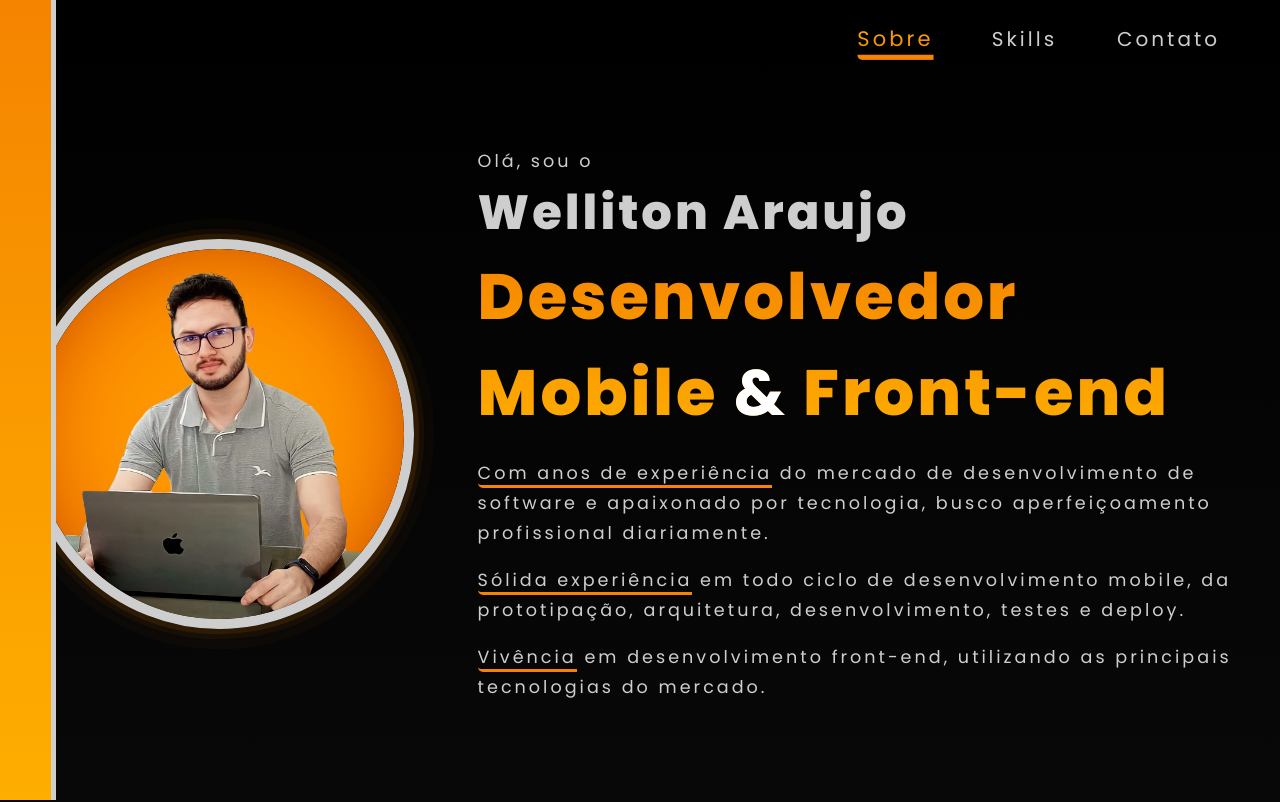
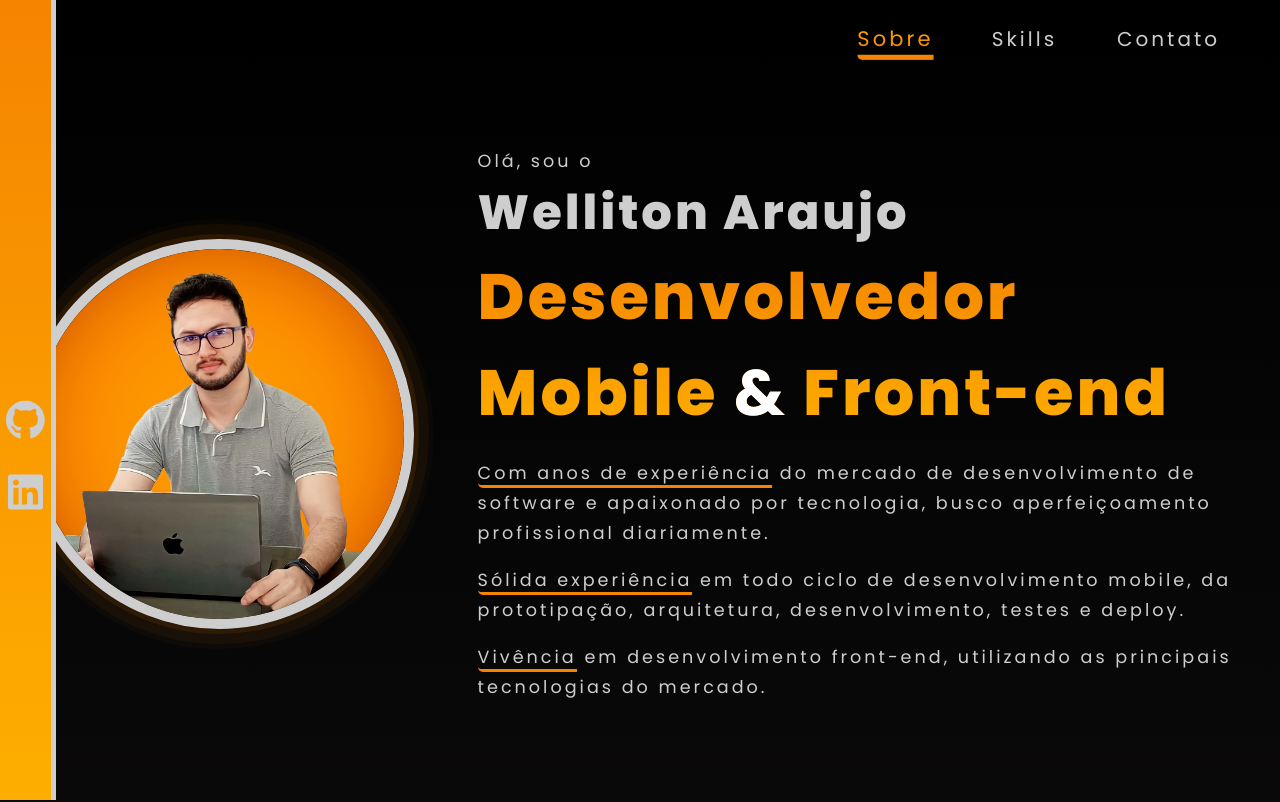
Before and after one commit to wellitonaraujo/Portfolio-React, a React (Vite) app: page / in a window 1280 px wide. Shown: the top 802 px of the page. Built offline with nearby package versions, Linux system fonts and the light colour scheme.

Commit message:
add social links

```diff
--- a/package.json
+++ b/package.json
@@ -10,6 +10,10 @@
     "preview": "vite preview"
   },
   "dependencies": {
+    "@fortawesome/fontawesome-svg-core": "^6.4.2",
+    "@fortawesome/free-brands-svg-icons": "^6.4.2",
+    "@fortawesome/free-solid-svg-icons": "^6.4.2",
+    "@fortawesome/react-fontawesome": "^0.2.0",
     "react": "^18.2.0",
     "react-dom": "^18.2.0",
     "react-router-dom": "^6.16.0",
--- a/src/App.tsx
+++ b/src/App.tsx
@@ -1,8 +1,10 @@
 import './App.css'
 import { GlobalStyle } from './GlobalStyle'
 import NavBar from './components/NavBar'
-import { VerticalLine } from './pages/Home/styles'
+import { StyledFontAwesomeIcon, VerticalLine } from './pages/Home/styles'
 import AppRoutes from './routes/app.routes'
+
+import { faGithub, faLinkedin } from '@fortawesome/free-brands-svg-icons';
 
 function App() {
   return (
@@ -10,7 +12,15 @@ function App() {
       <NavBar />
       <GlobalStyle />
       <AppRoutes />
-      <VerticalLine />
+      <VerticalLine>
+        <a href='https://github.com/wellitonaraujo' target="_blank">
+          <StyledFontAwesomeIcon icon={faGithub} style={{ marginTop: 400 }} />
+        </a>
+
+        <a href='https://www.linkedin.com/in/wellitonaraujo/' target="_blank">
+          <StyledFontAwesomeIcon icon={faLinkedin} />
+        </a>
+      </VerticalLine>
     </>
   )
 }
--- a/src/components/Form/styles.ts
+++ b/src/components/Form/styles.ts
@@ -22,7 +22,7 @@ export const ContainerContact = styled.div`
   display: flex;
   flex-direction: row;
   align-items: center;
-  margin-top: 500px;
+  margin-top: 200px;
 
   ${mobileMediaQuery} {
     flex-direction: column; /* Altere para uma coluna em dispositivos móveis */
--- a/src/pages/Home/index.tsx
+++ b/src/pages/Home/index.tsx
@@ -8,7 +8,9 @@ import {
   StyledAmpersand,
   Line,
   ScrollToTopButton,
-  Arrow
+  Arrow,
+  StyledFontAwesomeIcon,
+  ContainerSolcial
 } from './styles'
 
 import profile from '../../assets/profile.jpeg'
@@ -16,10 +18,11 @@ import arrow from '../../assets/arrow.png'
 import CardSkill from '../../components/CardSkill';
 import { useState } from 'react';
 import Form from '../../components/Form';
+import { faGithub, faLinkedin } from '@fortawesome/free-brands-svg-icons';
+
 
 export default function Home() {
   const [showScrollButton, setShowScrollButton] = useState(false);
-
   const handleScroll = () => {
     if (window.scrollY > 100) {
       setShowScrollButton(true);
@@ -27,7 +30,6 @@ export default function Home() {
       setShowScrollButton(false);
     }
   };
-
   const scrollToTop = () => {
     window.scrollTo({
       top: 0,
@@ -35,17 +37,29 @@ export default function Home() {
     });
   };
 
-  // Adicione um ouvinte de evento para verificar quando a página é rolada
   window.addEventListener('scroll', handleScroll);
+
 
   return (
     <>
       <ContainerDescription>
         <Image src={profile} alt="Eu" id='sobre' />
 
+        <ContainerSolcial>
+          <a href='https://github.com/wellitonaraujo' target="_blank">
+            <StyledFontAwesomeIcon icon={faGithub} />
+          </a>
+
+          <a href='https://www.linkedin.com/in/wellitonaraujo/' target="_blank">
+            <StyledFontAwesomeIcon icon={faLinkedin} />
+          </a>
+
+        </ContainerSolcial>
+
         <Description>
           <TextDescription children='Olá, sou o' style={{ margin: 0 }} />
           <Welliton>Welliton Araujo</Welliton>
+
           <Title>Desenvolvedor Mobile <StyledAmpersand>&</StyledAmpersand> Front-end </Title>
 
           <TextDescription><Line>Com anos de experiência</Line> do mercado de desenvolvimento de software e apaixonado por tecnologia, busco aperfeiçoamento profissional diariamente.</TextDescription>
@@ -61,8 +75,6 @@ export default function Home() {
       </ContainerDescription>
       <CardSkill />
 
-
-
       <Form />
     </>
   )
--- a/src/pages/Home/styles.ts
+++ b/src/pages/Home/styles.ts
@@ -1,6 +1,6 @@
 import styled, { keyframes } from "styled-components";
 import colors from "../../styles/colors";
-
+import { FontAwesomeIcon } from '@fortawesome/react-fontawesome';
 const mobileMediaQuery = `@media (max-width: 767px)`;
 
 export const ContainerDescription = styled.div`
@@ -149,6 +149,33 @@ export const Arrow = styled.img`
 `;
 
 
+export const StyledFontAwesomeIcon = styled(FontAwesomeIcon)`
+  font-size: 40px;
+  color: ${props => props.color || colors.white};
+  margin-top: 30px;
+  cursor: pointer;
+
+  ${mobileMediaQuery} {
+    font-size: 40px;
+    margin: 2rem 2rem;
+  }
+`;
+
+export const ContainerSolcial = styled.div`
+  display: none;
+
+  ${mobileMediaQuery} {
+    font-size: 10px;
+    color: ${props => props.color || colors.white};
+    margin-top: 15px;
+    justify-content: space-around;
+    flex-direction: row;
+    display: block;
+
+  }
+`;
+
+
 export const ScrollToTopButton = styled.button`
   position: fixed;
   width: 4.5rem;
@@ -175,4 +202,5 @@ export const ScrollToTopButton = styled.button`
     opacity: 0.4;
     color: inherit;
   }
+
 `;
```
Also changed, not shown: 2 other files (tests, documents, lock files or other folders).
